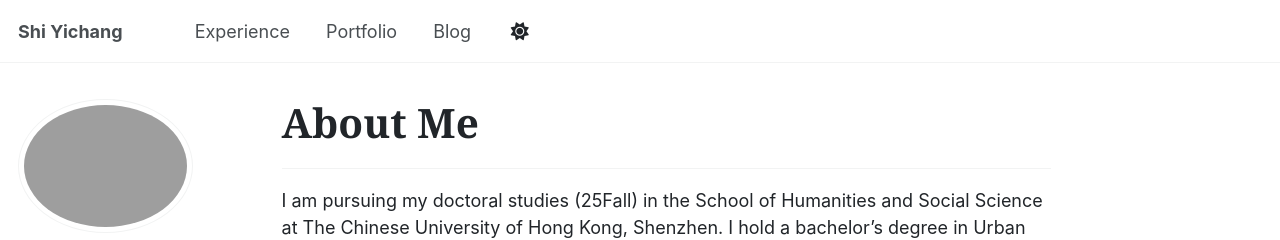
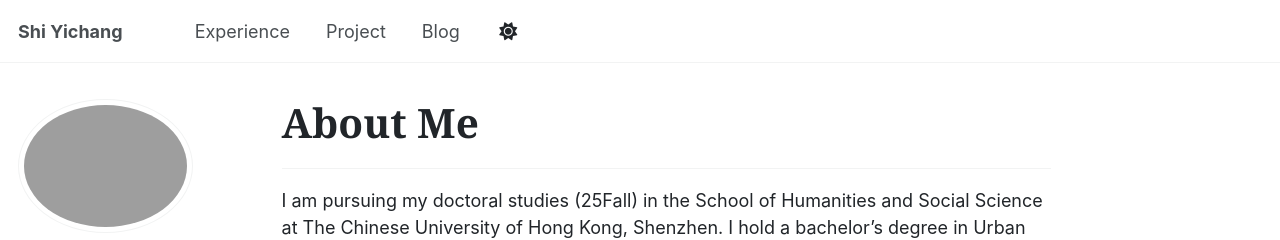
Before and after one commit to Helensyc/helensyc.github.io, a Jekyll site: the page built from _pages/about.md, in a window 1280 px wide. Shown: the top 240 px of the page. Built offline with Jekyll 4.4.1, drawn with Linux system fonts in a browser that asks for light colours.

Commit message:
Replace 'Portfolio' with 'Project' in navigation

```diff
--- a/_data/navigation.yml
+++ b/_data/navigation.yml
@@ -20,8 +20,8 @@ main:
   - title: "Experience"
     url: /experience/
 
-  - title: "Portfolio"
-    url: /portfolio/
+  - title: "Project"
+    url: /project/
 
   - title: "Blog"
     url: /year-archive/
```
